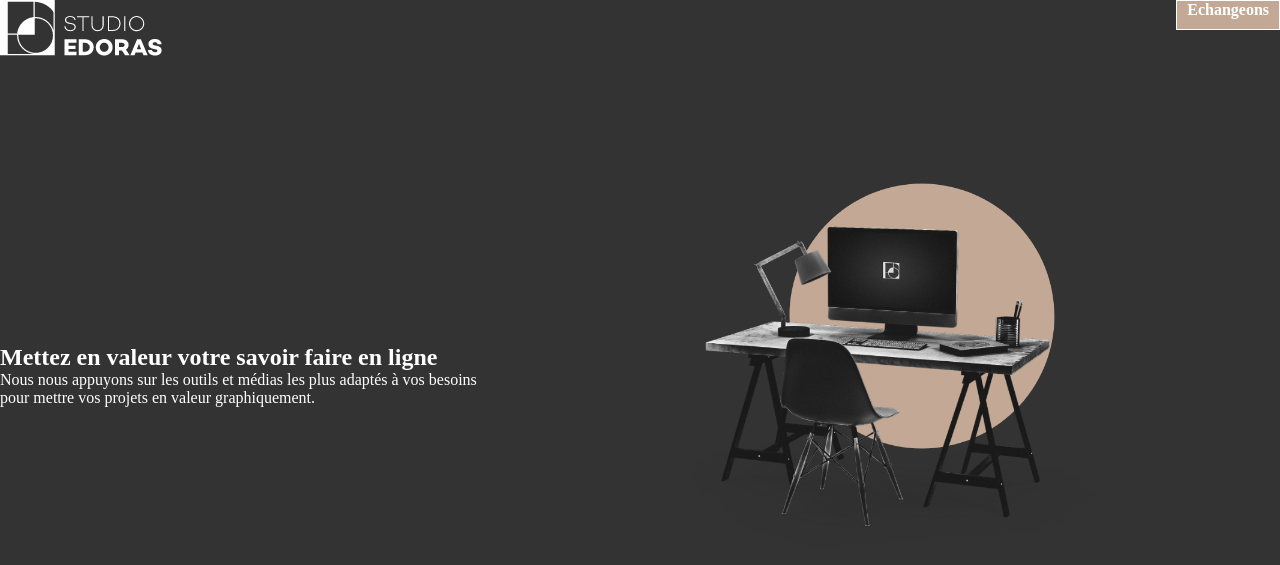
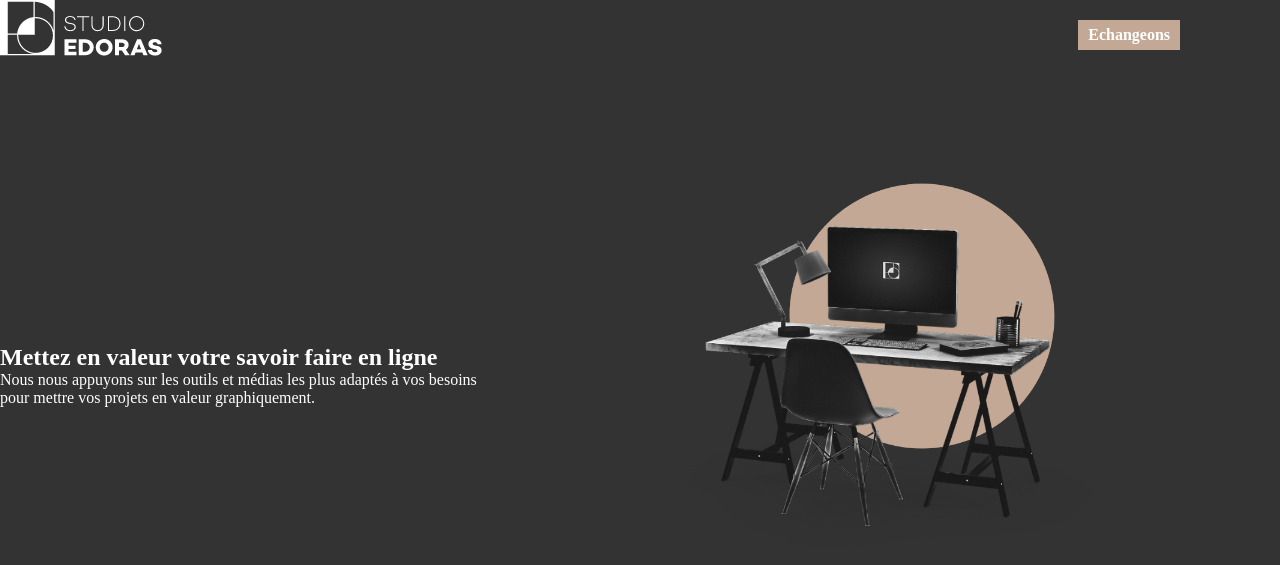
Before and after one commit to TimotheePopesco/bapp, a PHP site: page /index.html in a window 1280 px wide. Shown: the top 565 px of the page. Run offline with PHP 8.4, Linux system fonts and the light colour scheme.

Commit message:
position test

```diff
--- a/code/index.html
+++ b/code/index.html
@@ -11,7 +11,7 @@
     <div class="head">
         <img src="img/calque 2.png" alt="">
         <div class="echangeons">
-            <a class="bouton" href="">Echangeons</a>
+            <p><a class="bouton" href="">Echangeons</a></p>
         </div>
     </div>
     <section class="section1">
--- a/code/style.css
+++ b/code/style.css
@@ -32,10 +32,13 @@ body {
 }
 
 .echangeons {
-    border: 1px solid white;
     text-align: center;
     background-color: #C3A995;
     height: 30px;
+    margin-top: 20px;
+    margin-right: 100px;
+    display: flex;
+    align-items: center;
 }
 
 .bouton {
@@ -92,7 +95,6 @@ body {
     width: 150px;
     margin: auto;
     margin-top: 90px;
-    border: 1px solid white;
     text-align: center;
     background-color: #C3A995;
     height: 30px;
```
